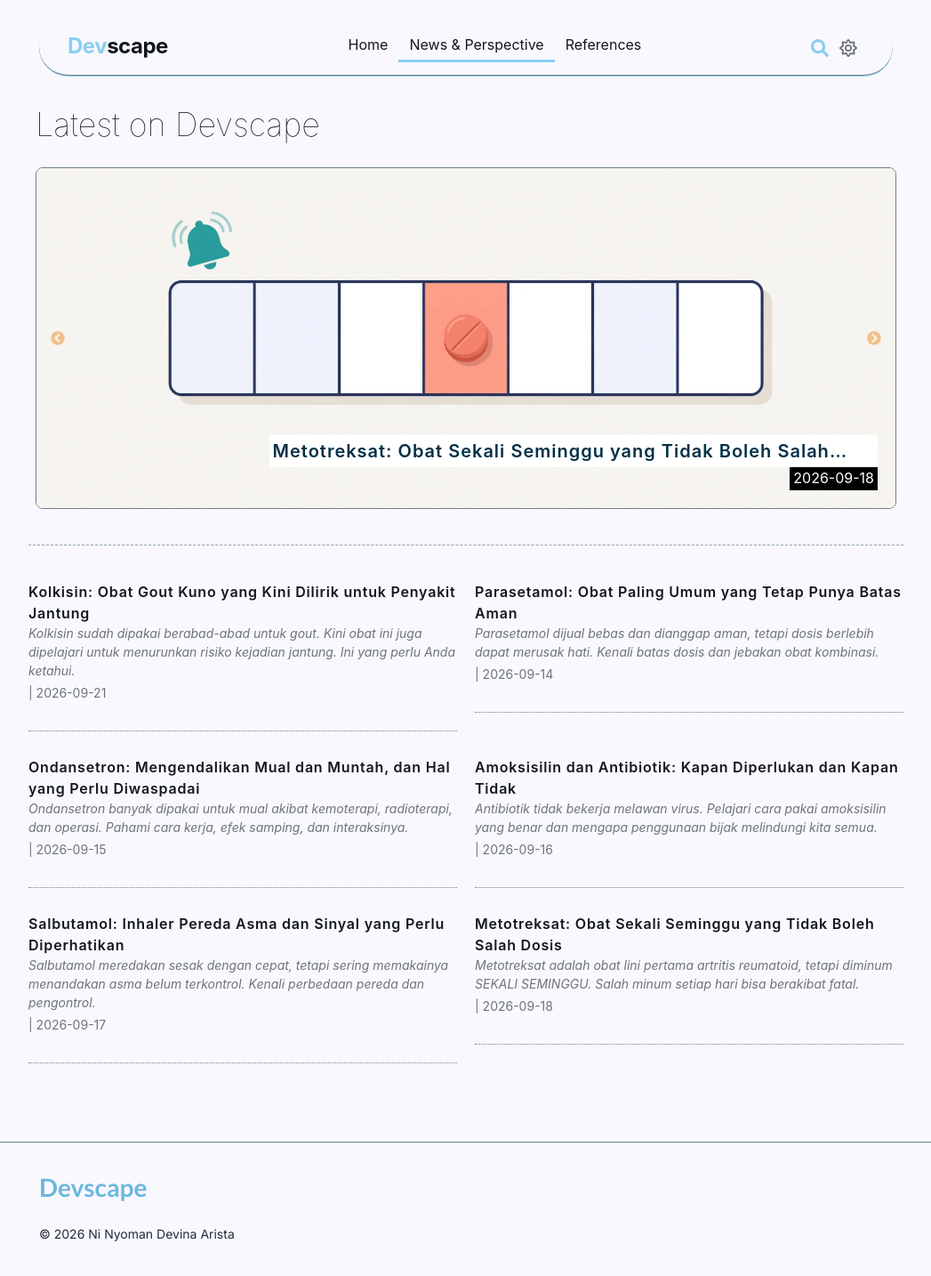
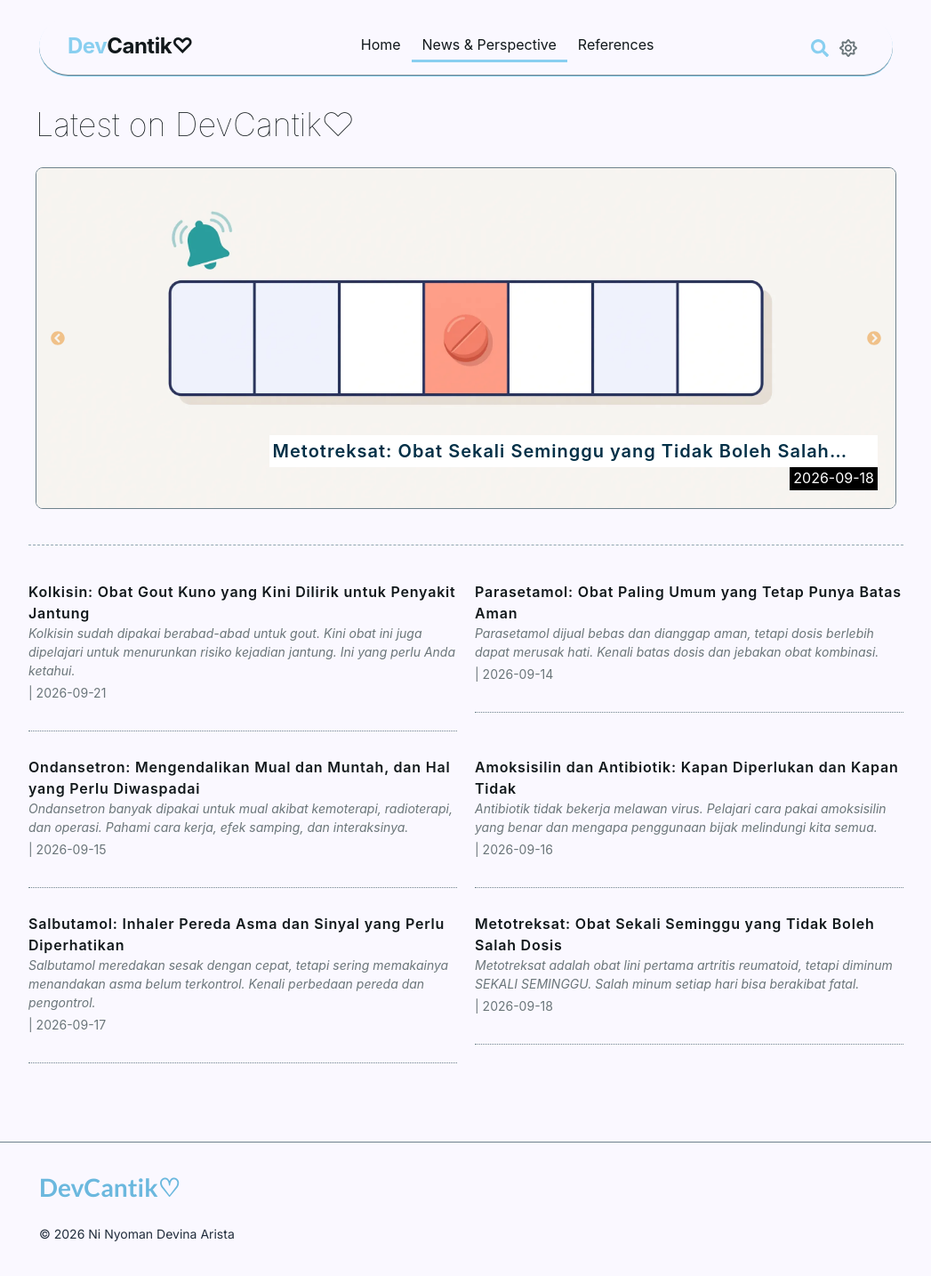
Before and after one commit to dash4k/devscape, a React (Vite) app: page /news in a window 1280 px wide. Shown: the top 1434 px of the page at 89% size, without its empty margins (116-1163 px from the left). Built offline with nearby package versions, Linux system fonts and the light colour scheme.

Commit message:
chore: updated logo title

```diff
--- a/src/components/Footer.jsx
+++ b/src/components/Footer.jsx
@@ -3,7 +3,7 @@ const Footer = () => {
     <footer className="w-full pb-10 pt-8 mt-20 bg-surface border-t border-border-strong">
       <div className="flex flex-col gap-lg justify-between max-w-250 mx-auto px-container-margin">
         <h2 className="text-headline-lg font-display font-bold text-accent-primary-hover">
-          Devscape
+          DevCantik♡
         </h2>
         <p className="font-body-sm text-body-sm text-on-cool-blue dark:text-on-deep-space-blue">
           &#xA9; 2026 Ni Nyoman Devina Arista
--- a/src/components/Logo.jsx
+++ b/src/components/Logo.jsx
@@ -1,7 +1,7 @@
 const Logo = () => {
   return (
     <p className="flex items-center gap-0 px-3 text-text-primary text-display text-2xl cursor-pointer">
-      <span className="text-accent-primary">Dev</span>scape
+      <span className="text-accent-primary">Dev</span>Cantik♡
     </p>
   );
 };
--- a/src/pages/NewsPage.jsx
+++ b/src/pages/NewsPage.jsx
@@ -15,7 +15,7 @@ const NewsPage = () => {
   return (
     <section className="w-full px-5 pt-3 flex flex-col gap-10">
       <article className="w-full flex flex-col justify-center gap-2 p-2 pb-10 border-b border-dashed border-border">
-        <h1 className="text-headline-lg text-xl md:text-4xl font-thin mb-5 text-text-primary">Latest on Devscape</h1>
+        <h1 className="text-headline-lg text-xl md:text-4xl font-thin mb-5 text-text-primary">Latest on DevCantik♡</h1>
         <Carousel items={randomArticles} />
       </article>
       <article className="w-full grid grid-cols-2 gap-5">
```
